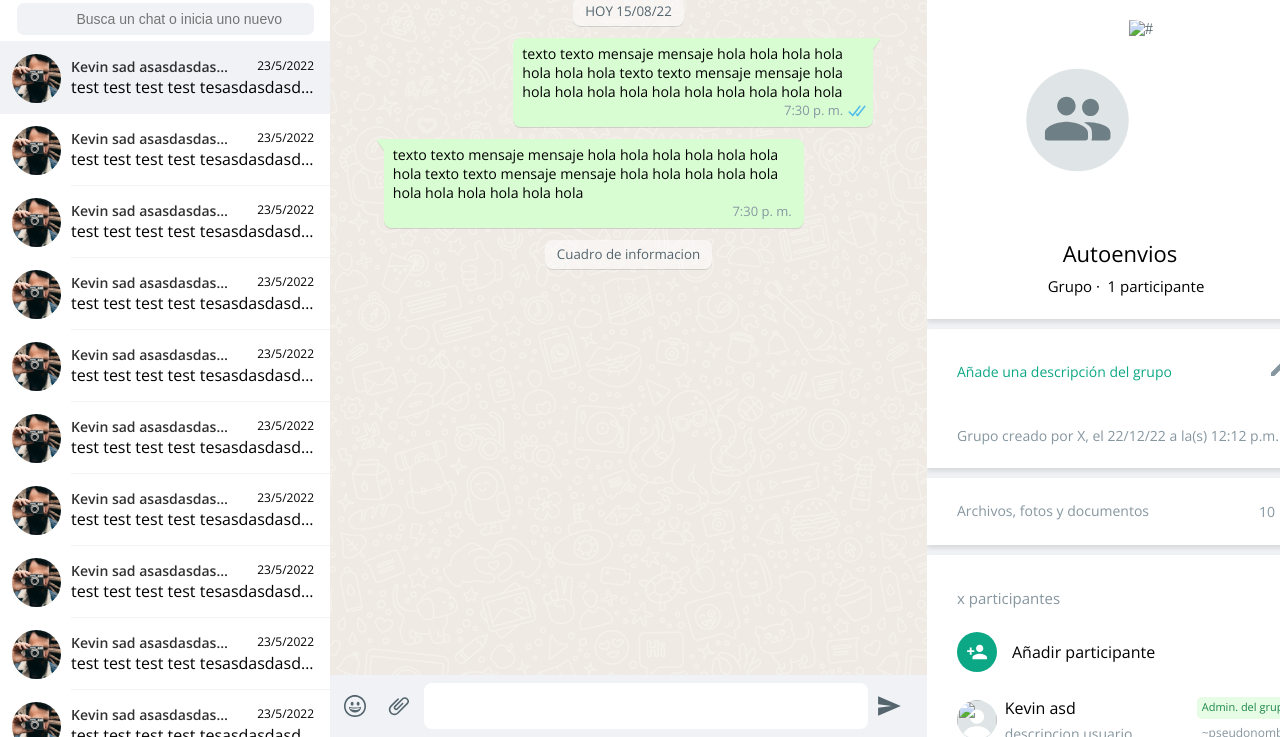
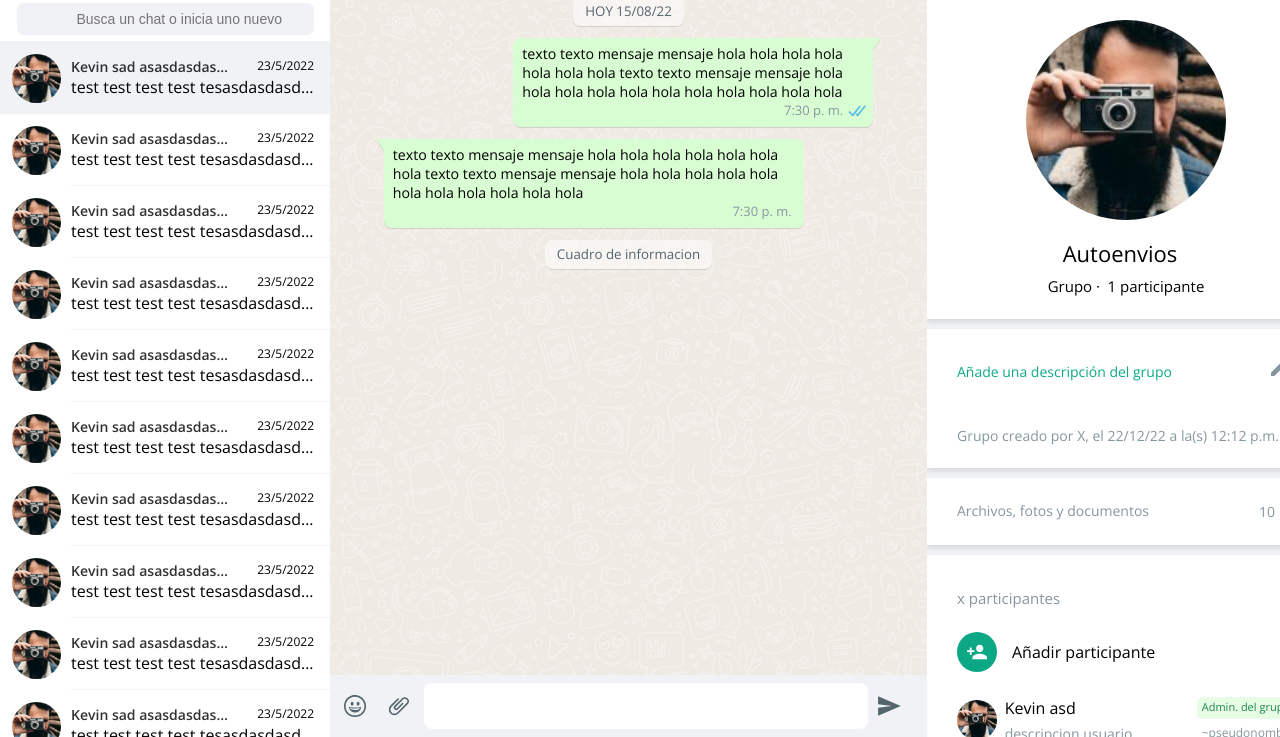
Before and after one commit to JohanAntonyAS/cloneWebwhats, a plain HTML site: page index.html in a window 1280 px wide. Shown: the part 63-800 px from the top of the page. Drawn offline with nearby package versions, Linux system fonts and the light colour scheme; the site is published under a folder, as on GitHub Pages, so addresses that start at the root find nothing.

Commit message:
se arreglo enlace a img

```diff
--- a/index.html
+++ b/index.html
@@ -769,7 +769,7 @@
                                                         d="M102.282 77.286c0 10.671-8.425 19.285-18.94 19.285s-19.003-8.614-19.003-19.285C64.339 66.614 72.827 58 83.342 58s18.94 8.614 18.94 19.286Zm48.068 2.857c0 9.802-7.738 17.714-17.396 17.714-9.658 0-17.454-7.912-17.454-17.714s7.796-17.715 17.454-17.715c9.658 0 17.396 7.913 17.396 17.715Zm-67.01 29.285c-14.759 0-44.34 7.522-44.34 22.5v11.786c0 3.536 2.85 4.286 6.334 4.286h76.012c3.484 0 6.334-.75 6.334-4.286v-11.786c0-14.978-29.58-22.5-44.34-22.5Zm43.464 1.425c.903.018 1.681.033 2.196.033 14.759 0 45 6.064 45 21.043v9.642c0 3.536-2.85 6.429-6.334 6.429h-32.812c.697-1.993 1.141-4.179 1.141-6.429l-.245-10.5c0-9.561-5.614-13.213-11.588-17.1-1.39-.904-2.799-1.821-4.162-2.828a.843.843 0 0 1-.059-.073.594.594 0 0 0-.194-.184c1.596-.139 4.738-.078 7.057-.033Z">
                                                     </path>
                                                 </svg>
-                                                <img src="/resources/img/users/bob.jpg" alt="#">
+                                                <img src="resources/img/users/bob.jpg" alt="#">
                                             </div>
                                             <div class="ISPdataImg">
                                                 <div class="ISPcontIcon">
@@ -894,7 +894,7 @@
                                                                     </g>
                                                                 </svg>
                                                             </span>
-                                                            <img src="/resources/img/users/bob.jpg" alt="">
+                                                            <img src="resources/img/users/bob.jpg" alt="">
                                                         </div>
                                                     </div>
                                                 </div>
@@ -930,7 +930,7 @@
                                                                     </g>
                                                                 </svg>
                                                             </span>
-                                                            <img src="/resources/img/users/bob.jpg" alt="">
+                                                            <img src="resources/img/users/bob.jpg" alt="">
                                                         </div>
                                                     </div>
                                                 </div>
@@ -966,7 +966,7 @@
                                                                     </g>
                                                                 </svg>
                                                             </span>
-                                                            <img src="/resources/img/users/bob.jpg" alt="">
+                                                            <img src="resources/img/users/bob.jpg" alt="">
                                                         </div>
                                                     </div>
                                                 </div>
```
